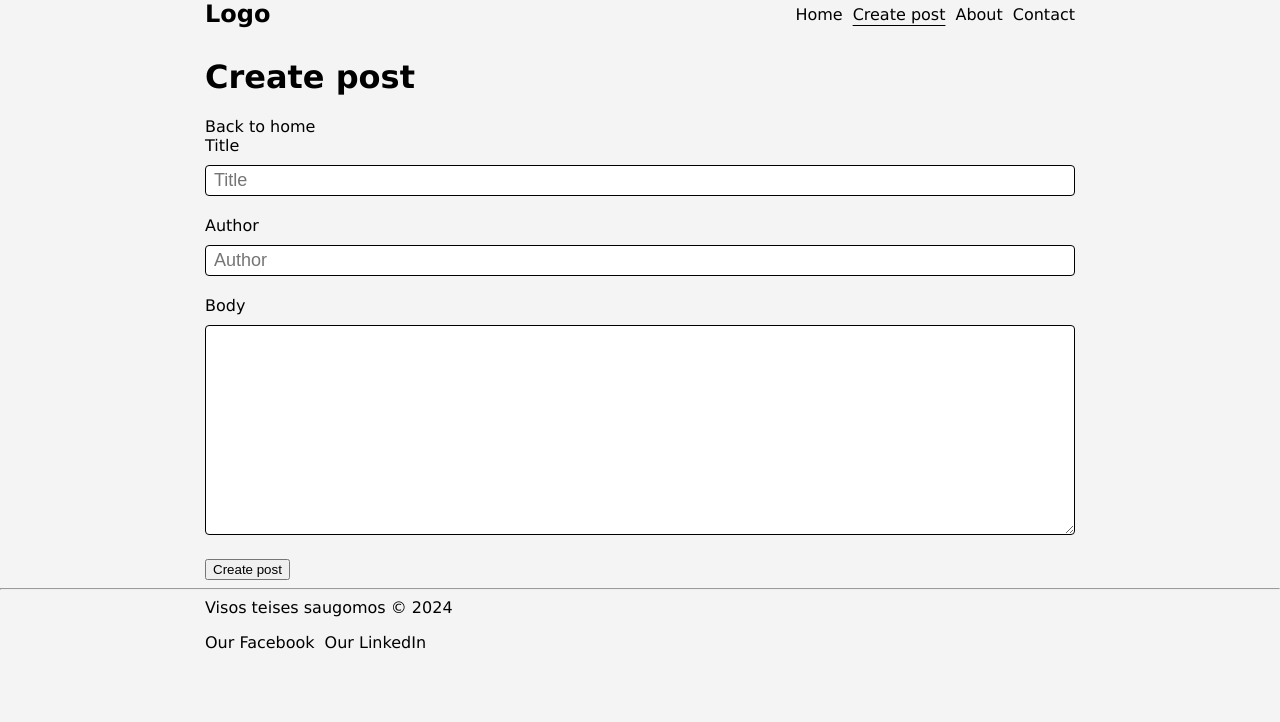
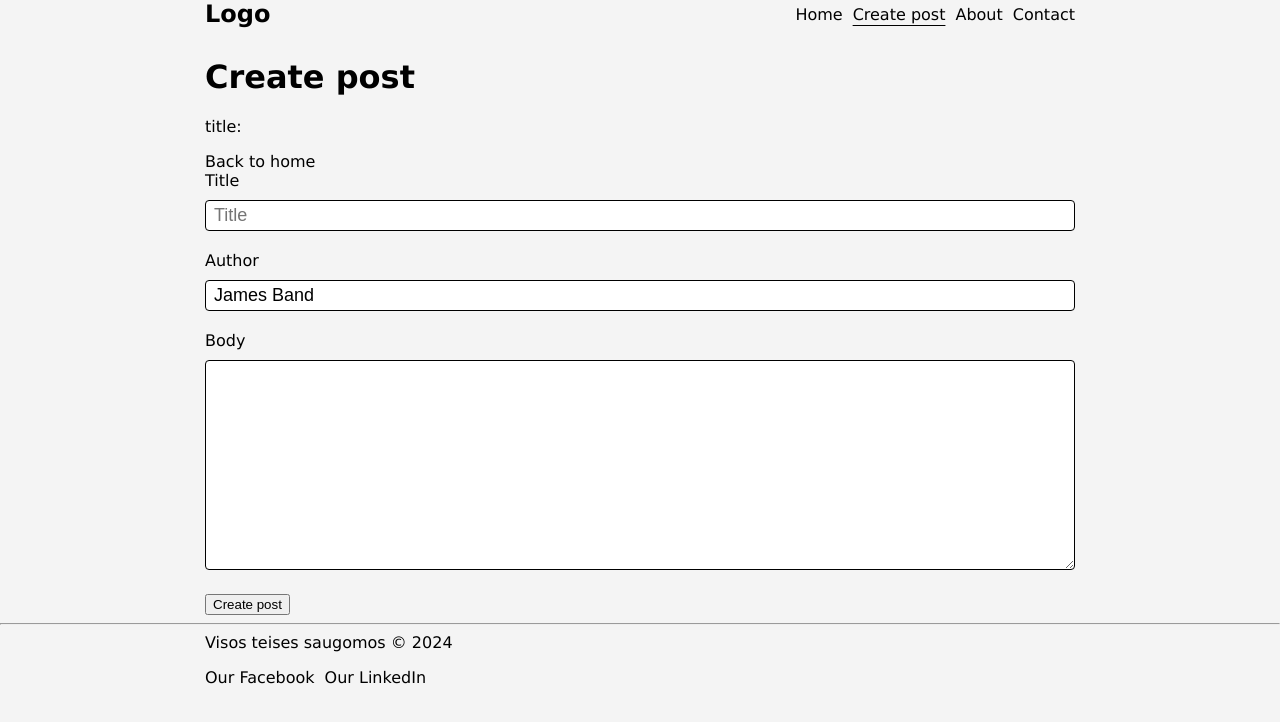
Before and after one commit to MariusCodeAcademy/type19_07_react_router_link, a React (Vite) app: page /add-post in a window 1280 px wide. Shown: the top 722 px of the page. Built offline with nearby package versions, Linux system fonts and the light colour scheme.

Commit message:
update object state

```diff
--- a/src/pages/AddPost.jsx
+++ b/src/pages/AddPost.jsx
@@ -1,6 +1,27 @@
+import { useState } from 'react';
 import { Link } from 'react-router-dom';
 
 export default function AddPost() {
+  const [inputsObj, setInputsObj] = useState({
+    title: '',
+    author: 'James Band',
+  });
+
+  function handleTitleInput(e) {
+    const reikme = e.target.value;
+    // paimam viska kas yra state ir pridedam kas pasikeite
+    setInputsObj({ ...inputsObj, title: reikme });
+  }
+
+  function handleAuthorInput(e) {
+    const reikme = e.target.value;
+    // paimam viska kas yra state ir pridedam kas pasikeite
+    setInputsObj({ ...inputsObj, author: reikme });
+  }
+
+  const arr = [];
+  arr.push(1);
+
   function handleNewPostFormSubmit(e) {
     e.preventDefault();
 
@@ -10,16 +31,27 @@ export default function AddPost() {
   return (
     <div className='container'>
       <h1>Create post</h1>
+      <p>title: {inputsObj.title}</p>
       <Link to={'/'}>Back to home</Link>
 
       <form onSubmit={handleNewPostFormSubmit} className='add-post-form'>
         <label>
           <span>Title</span>
-          <input type='text' placeholder='Title' />
+          <input
+            onChange={handleTitleInput}
+            value={inputsObj.title}
+            type='text'
+            placeholder='Title'
+          />
         </label>
         <label>
           <span>Author</span>
-          <input type='text' placeholder='Author' />
+          <input
+            onChange={handleAuthorInput}
+            value={inputsObj.author}
+            type='text'
+            placeholder='Author'
+          />
         </label>
         <label>
           <span>Body</span>
```
